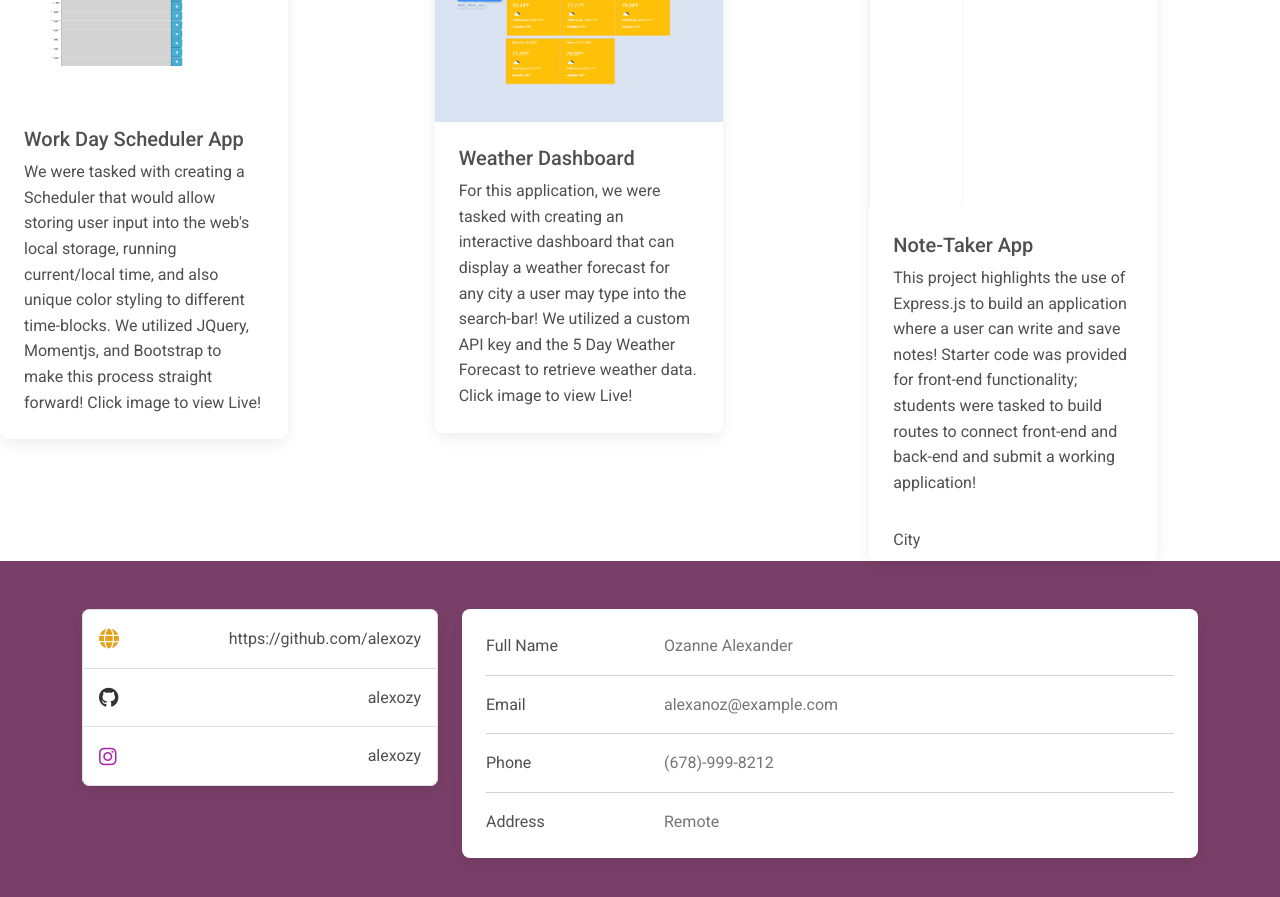
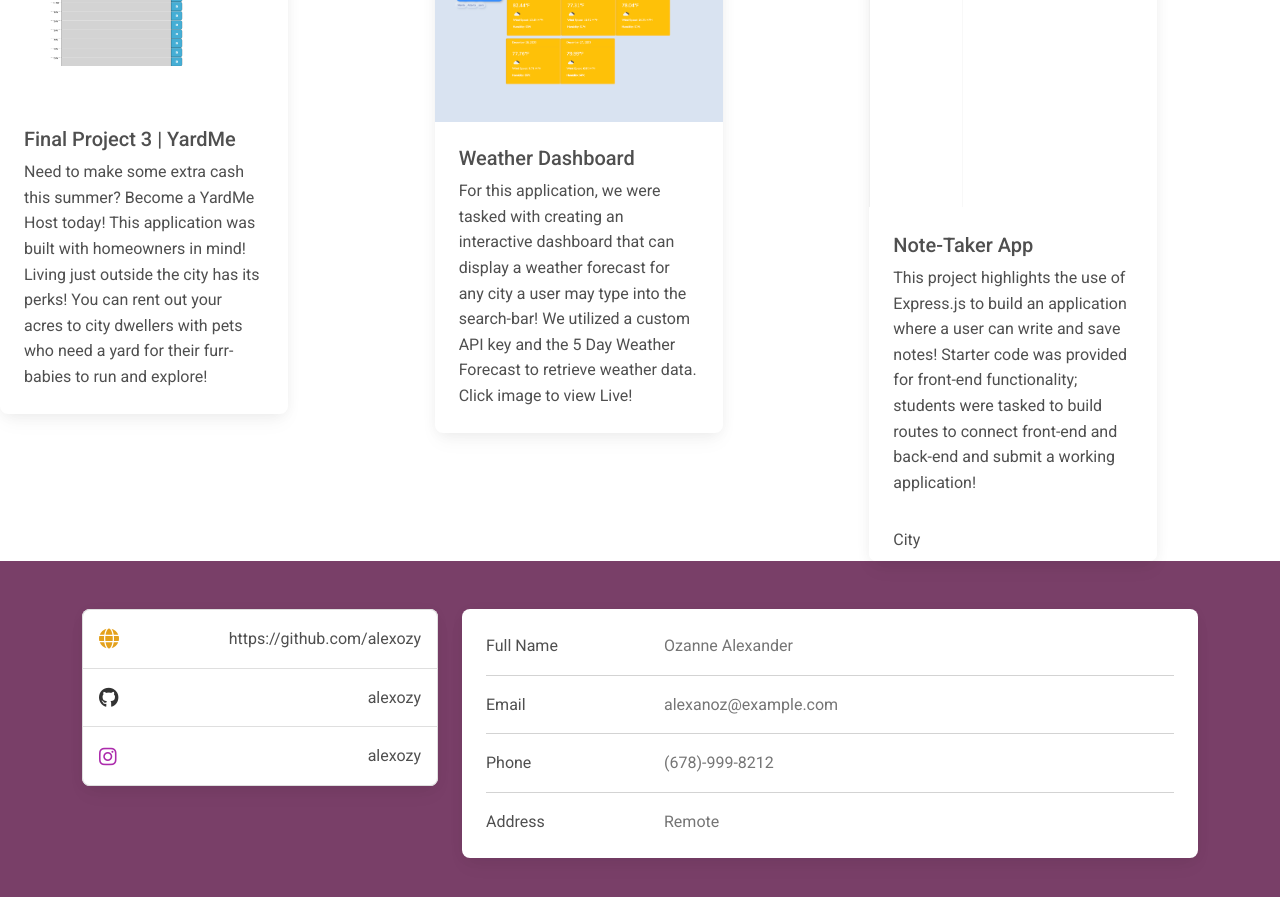
Before and after one commit to alexozy/final-portfolio, a React (Create React App) app: page / in a window 1280 px wide. Shown: the part 940-1837 px from the top of the page. Built offline with nearby package versions, Linux system fonts and the light colour scheme.

Commit message:
added project 3

```diff
--- a/src/components/Portfolio.js
+++ b/src/components/Portfolio.js
@@ -18,14 +18,12 @@ function MyYards() {
     <MDBRow>
       <MDBCol md='4'>
       <Card style={{ width: '18rem'}}>
-      <a href="https://alexozy.github.io/work-scheduler/"> <Card.Img variant="top" src= {WorkDay} /> </a>
+      <a href="https://yard-me.herokuapp.com/"> <Card.Img variant="top" src= {WorkDay} /> </a>
       <Card.Body>
-        <Card.Title>Work Day Scheduler App </Card.Title>
+        <Card.Title> Final Project 3 | YardMe </Card.Title>
         <Card.Text>
-        We were tasked with creating a Scheduler that would allow storing user input into the web's
-        local storage, running current/local time, and also unique color styling to different time-blocks.
-        We utilized JQuery, Momentjs, and Bootstrap to make this process straight forward!
-        Click image to view Live!
+        Need to make some extra cash this summer? Become a YardMe Host today! This application was built with homeowners in mind! Living just outside the city has its perks!
+        You can rent out your acres to city dwellers with pets who need a yard for their furr-babies to run and explore!
         </Card.Text>
       </Card.Body>
     </Card>
```
